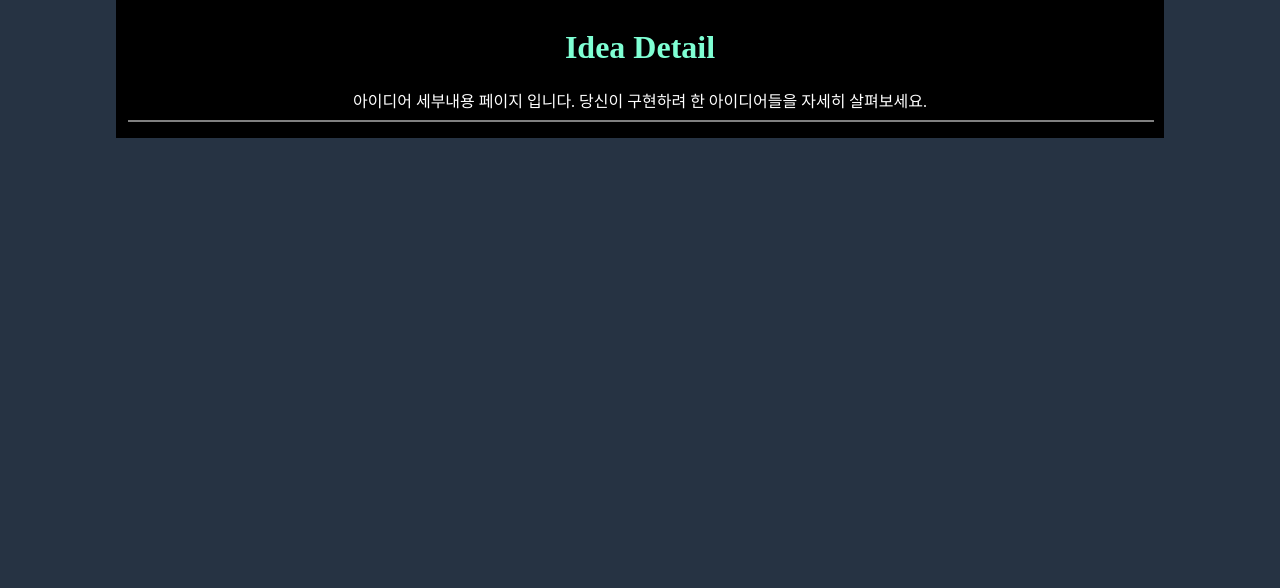
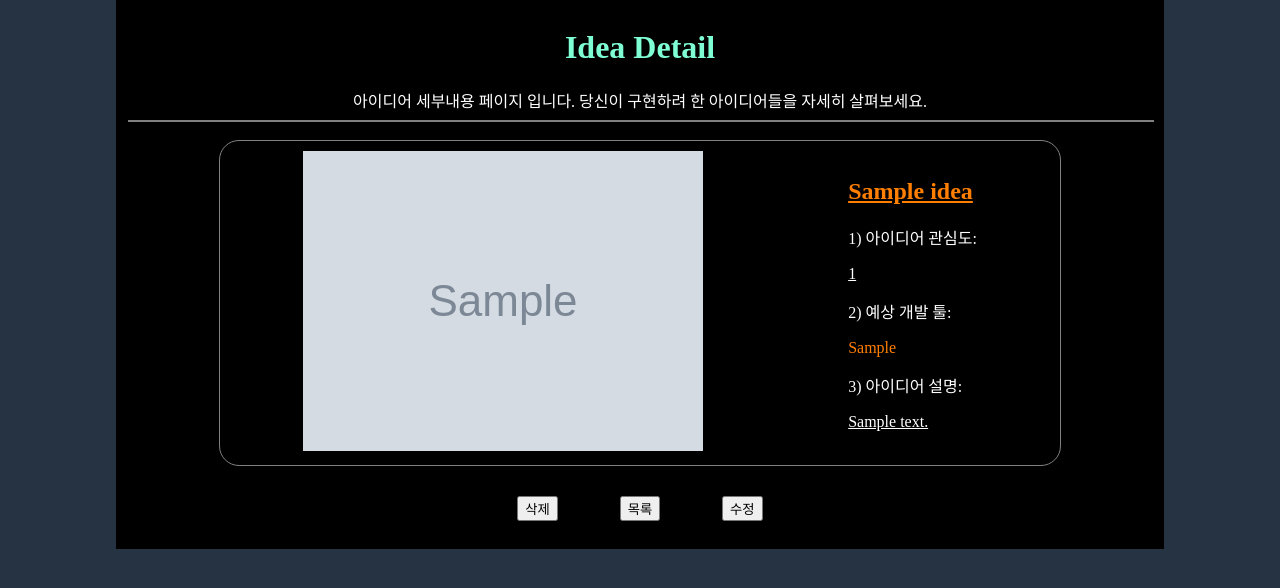
Before and after one commit to HoYoungChun/piro14_SWIDEA_SITE, a Django app: page /idea/1/ in a window 1280 px wide. Shown: the part 88-676 px from the top of the page. Run offline with Django 3.2, Linux system fonts and the light colour scheme; tables that the repository leaves empty hold one stand-in row (values such as "Sample post"); grey boxes marked "Sample" are stand-in pictures.

Commit message:
기능2 구현(디테일 페이지)

```diff
--- a/server/idealist/static/idealist/detail_style.css
+++ b/server/idealist/static/idealist/detail_style.css
@@ -62,16 +62,27 @@ a {
     align-items: center;
 }
 
-.ideas {
+.one_idea {
+    width: 80%;
+    margin: 0 auto;
     display: flex;
-    width: 100%;
     flex-direction: row;
     justify-content: space-around;
-    padding: 20px;
-}
-
-.one_idea {
+    align-items: center;
     padding: 10px;
     margin: 10px;
     border-radius: 20px;
+    border: solid gray 1px;
 }
+
+.one_idea_detail {
+    color: #ffffff;
+}
+
+.buttons {
+    width: 30%;
+    display: flex;
+    justify-content: space-around;
+    padding: 10px;
+    margin: 10px;
+}
--- a/server/idealist/templates/idealist/detail.html
+++ b/server/idealist/templates/idealist/detail.html
@@ -27,7 +27,25 @@
             <span style="color:#FFFFFF">아이디어 세부내용 페이지 입니다. 당신이 구현하려 한 아이디어들을 자세히 살펴보세요.</span>
         </div>
         <hr width=100% color="#808080">
-
+        <div class="one_idea">
+            <div class="one_idea_image">
+                <img src = "{{ idea.image.url }}" alt="" height="100%">
+            </div>
+            <div class="one_idea_detail">
+                <h2 style="color:#FF7F00"><u>{{idea.title}}</u></h2>
+                <p>1) 아이디어 관심도:</p>
+                <p><u>{{idea.interest}}</u></p>
+                <p>2) 예상 개발 툴:</p>
+                <p style="color:#FF7F00">{{idea.devtool}}</p>
+                <p>3) 아이디어 설명:</p>
+                <p><u>{{idea.content}}</u></p>
+            </div>
+        </div>
+        <div class="buttons">
+            <button>삭제</button>
+            <button>목록</button>
+            <button>수정</button>
+        </div>
     </div>
 </body>
 </html>
--- a/server/idealist/templates/idealist/list.html
+++ b/server/idealist/templates/idealist/list.html
@@ -31,7 +31,7 @@
         {% for idea in ideas %}
                 <div class="one_idea" style="background-color: rgb(187, 255, 255);">
                     <div><img src = "{{ idea.image.url }}" alt="" height="100%"></div>
-                    <h2><a href="{% url 'ideas:detail' idea.id %}">{{ idea.title }}</a></h2>
+                    <h2><a href="{% url 'ideas:detail' idea.id %}" style="color:black">{{ idea.title }}</a></h2>
                     <span>예상 개발 툴: {{ idea.devtool }}</span><br>
                     <span>아이디어 관심도: {{ idea.interest }}</span>
                     <button id="plus">+</button>
```
